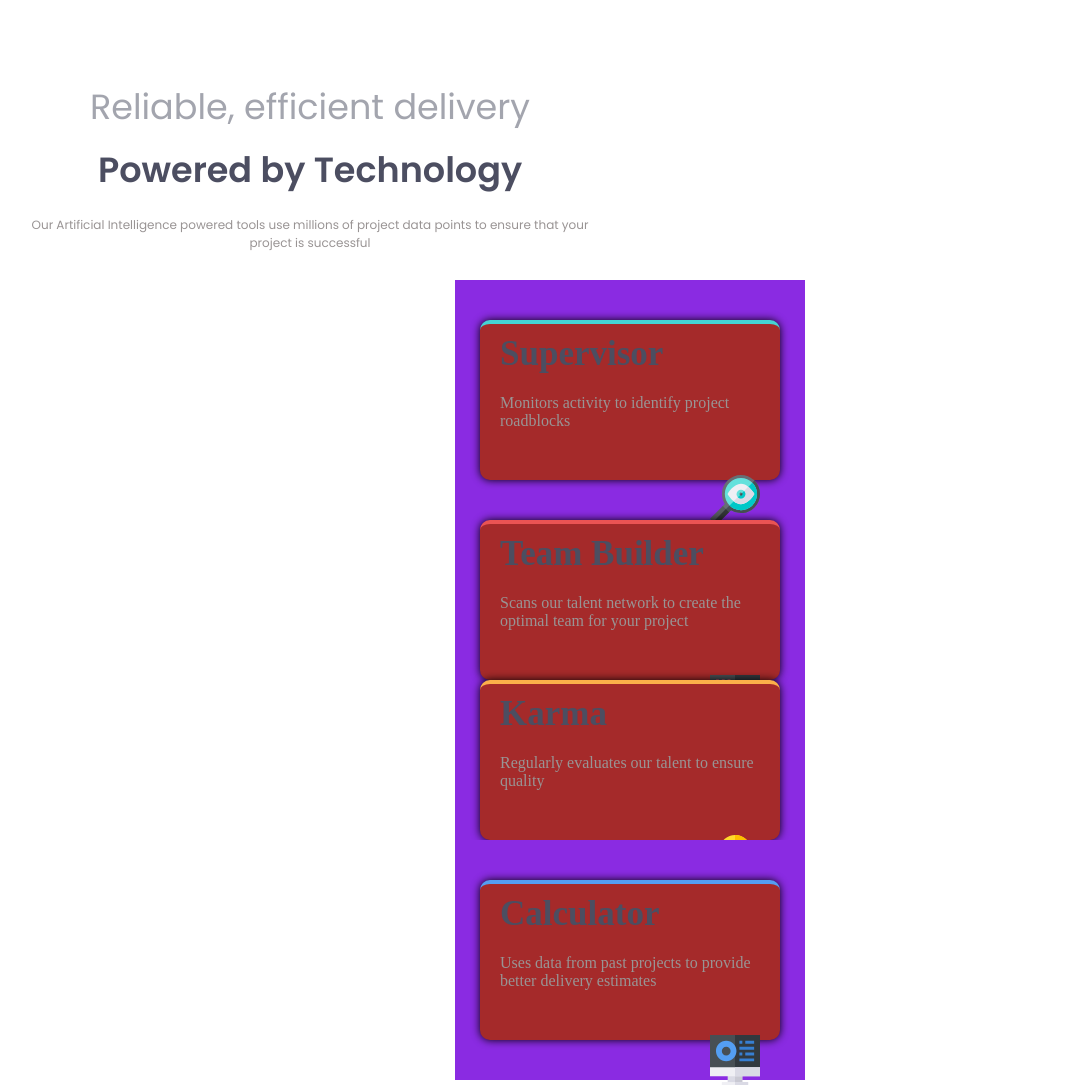
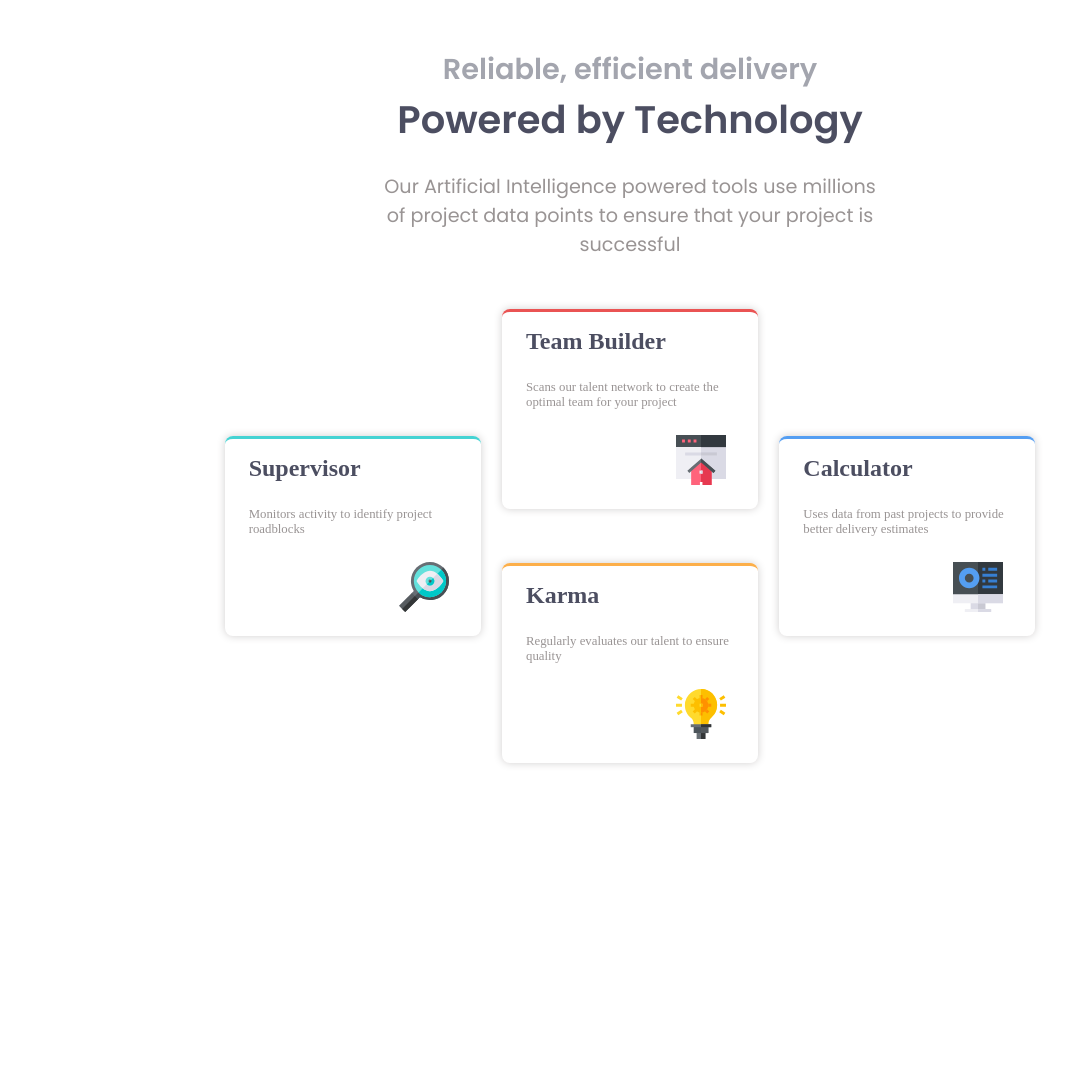
Before and after one commit to hirszaki/Four-card-feature-section, a plain HTML site: page index.html in a window 1280 px wide. Shown: the whole page, without its empty margins (10-1079 px from the left). After the commit the page ends 816 px from the top, so only its background shows below. Drawn offline with Linux system fonts and the light colour scheme.

Commit message:
zmieniona semantyka oraz naniesione nowe style

```diff
--- a/css/style.css
+++ b/css/style.css
@@ -4,131 +4,141 @@
 	padding: 0;
 }
 
-.tittle {
+header {
+	height: 15vh;
+	width: 50vw;
+	margin: 3rem auto;
 	text-align: center;
 	font-family: 'Poppins', sans-serif;
-    font-size: 12px;
+	font-size: 0.6rem;
 }
 
 h1 {
-    margin: 10px 20px;
 	color: hsl(234, 12%, 34%);
 }
 
 h2 {
-    margin-top: 80px;
-    color:hsl(229, 6%, 66%);
+	color: hsl(229, 6%, 66%);
 }
 
 p {
-    margin: 20px 20px;
+	margin-top: 1rem;
 	color: hsl(0, 2%, 59%);
 }
-
 main {
-    height: 100vh;
+	margin: 0 auto;
 	display: flex;
 	flex-direction: column;
 	justify-content: center;
 	align-items: center;
 }
-
-.aisle {
-    width: 350px;
-    height: 30vh;
+section {
+	width: 80vw;
+	height: 20vh;
+	display: flex;
+	justify-content: center;
+	align-items: center;
+}
+.center {
+	height: 40vh;
 	display: flex;
 	flex-direction: column;
+	justify-content: space-around;
+}
+.box {
+	width: 50vw;
+	height: 18vh;
+	display: flex;
+	flex-direction: column;
+	justify-content: space-between;
+	border: 0.3rem;
+	box-shadow: 0 0 0.5em rgb(209, 207, 207);
+	border-top: 0.2rem solid;
+	border-radius: 0.5rem;
+}
+
+.box h1 {
+	font-size: 0.8rem;
+	text-align: left;
+	margin-left: 1rem;
+	margin-top: 0.8rem;
+}
+
+.box p {
+	font-size: 0.8rem;
+	margin: 0.2rem 1rem;
+}
+
+img {
+	width: 30px;
+	align-self: flex-end;
+	margin-bottom: 0.5rem;
+	margin-right: 1.5rem;
+}
+.one {
+	border-top-color: hsl(180, 62%, 55%);
+}
+
+.two {
+	border-top-color: hsl(0, 78%, 62%);
+}
+.three {
+	border-top-color: hsl(34, 97%, 64%);
+}
+.four {
+	border-top-color: hsl(212, 86%, 64%);
+}
+
+@media only screen and (min-width: 992px) {
+	header {
+		height: 20vh;
+		width: 65vw;
+		font-size: 1.2rem;
+	}
+
+	p {
+		margin: 1.5rem 10rem;
+	}
+
+	main {
+		width: 65vw;
+		display: flex;
+		flex-direction: row;
+	}
+
+	section {
+		width: 30vw;
+		height: 60vh;
+		display: flex;
 		justify-content: center;
-    align-items: center;
-    background-color: blueviolet;
 	}
 
 	.center {
-    height: 40vh;
+		height: 70vh;
+		display: flex;
+		flex-direction: column;
+		justify-content: space-evenly;
+	}
+
+	.box {
+		width: 20vw;
+		height: 25vh;
+	}
+
+	.box h1 {
+		font-size: 1.5rem;
+		margin-left: 1.5rem;
+		margin-top: 1rem;
+	}
+
+	.box p {
+		margin: 0.5rem 1.5rem;
 	}
 
 	img {
-    margin-top: 25px;
-    margin-left: 230px;
 		width: 50px;
+		align-self: flex-end;
+		margin-bottom: 1.5rem;
+		margin-right: 2rem;
 	}
-
-
-
-.box-1, .box-2, .box-3, .box-4 {
-    width: 300px;
-    height: 20vh;
-    border: 3px;
-    box-shadow: 0 0 0.5em black;
-    border-top:4px solid;
-    border-radius: 10px;
-    background-color: brown;
 }
-
-.box h1 {
-    text-align: left;
-    margin-left: 30px;
-    margin-top: 20px;
-}
-
-.box p {
-    font-size: 10px;
-    margin-left: 30px;
-    color: hsl(0, 2%, 59%);
-}
-
-.box-1 {
-    border-top-color: hsl(180, 62%, 55%);
-}
-
-.box-2 {
-    border-top-color: hsl(0, 78%, 62%);
-}
-.box-3 {
-    border-top-color: hsl(34, 97%, 64%);
-}
-.box-4 {
-    border-top-color: hsl(212, 86%, 64%);
-}
-
-@media (min-width:992px) {
-    main {
-        max-width: 1440px;
-        height: 100vh;
-    }
-    .tittle {
-        width: 50vw;
-        height: 200px;
-    }
-
-    h1 {
-        font-size: 35px;
-        font-weight: 600;
-    }
-
-    h2{
-        font-size: 35px;
-        font-weight:lighter;
-    }
-   .box1 {
-       position: absolute;
-       left: 230px;
-       top: 400px;
-   }
-   .box2 {
-       position: absolute;
-       top:280px;
-       left: 560px;
-   }
-   .box3 {
-       position: absolute;
-       top: 520px;
-       left: 560px;
-   }
-   .box4 {
-       position: absolute;
-       right: 230px;
-       top: 400px;
-   }
-
-}
--- a/index.html
+++ b/index.html
@@ -1,39 +1,60 @@
 <!DOCTYPE html>
 <html lang="en">
 	<head>
-    <meta charset="UTF-8">
-    <meta http-equiv="X-UA-Compatible" content="IE=edge">
-    <meta name="viewport" content="width=device-width, initial-scale=1.0">
-    <link rel="preconnect" href="https://fonts.googleapis.com">
-    <link rel="preconnect" href="https://fonts.gstatic.com" crossorigin>
-    <link href="https://fonts.googleapis.com/css2?family=Poppins:ital,wght@0,400;0,600;1,200&display=swap" rel="stylesheet">
+		<meta charset="UTF-8" />
+		<meta http-equiv="X-UA-Compatible" content="IE=edge" />
+		<meta name="viewport" content="width=device-width, initial-scale=1.0" />
+		<link rel="preconnect" href="https://fonts.googleapis.com" />
+		<link rel="preconnect" href="https://fonts.gstatic.com" crossorigin />
+		<link
+			href="https://fonts.googleapis.com/css2?family=Poppins:ital,wght@0,400;0,600;1,200&display=swap"
+			rel="stylesheet"
+		/>
 		<link rel="stylesheet" href="./css/style.css" />
 		<title>Document</title>
 	</head>
 	<body>
-    <div class="tittle">
-    <h2>Reliable, efficient delivery</h2> <h1>Powered by Technology</h1> <p>Our Artificial Intelligence powered tools use millions of project data points to ensure that your project is successful</p>
+		<header>
+			<h2>Reliable, efficient delivery</h2>
+			<h1>Powered by Technology</h1>
+			<p>
+				Our Artificial Intelligence powered tools use millions of project data
+				points to ensure that your project is successful
+			</p>
+		</header>
+		<main>
+			<section class="left">
+				<div class="box one">
+					<h1>Supervisor</h1>
+					<p>Monitors activity to identify project roadblocks</p>
+					<img src="../img/icon-supervisor.svg" alt="magnifier" />
 				</div>
-    <main>
-    <div class="aisle left">
-        <div class="box-1">
-        <h1>Supervisor</h1><p>Monitors activity to identify project roadblocks</p>
-        <img src="../img/icon-supervisor.svg" alt="magnifier"></div>
+			</section>
+
+			<section class="center">
+				<div class="box two">
+					<h1>Team Builder</h1>
+					<p>
+						Scans our talent network to create the optimal team for your project
+					</p>
+					<img src="../img/icon-team-builder.svg" alt="home" />
 				</div>
+				<div class="box three">
+					<h1>Karma</h1>
+					<p>Regularly evaluates our talent to ensure quality</p>
+					<img src="../img/icon-karma.svg" alt="light bulb" />
+				</div>
+			</section>
 
-
-    <div class="aisle center">
-        <div class="box-2">
-        <h1>Team Builder</h1><p>Scans our talent network to create the optimal team for your project</p>
-        <img src="../img/icon-team-builder.svg" alt="home"></div>
-        <div class="box-3"><h1>Karma</h1><p>Regularly evaluates our talent to ensure quality</p>
-            <img src="../img/icon-karma.svg" alt="light bulb"></div>
+			<section class="right">
+				<div class="box four">
+					<h1>Calculator</h1>
+					<p>
+						Uses data from past projects to provide better delivery estimates
+					</p>
+					<img src="../img/icon-calculator.svg" alt="computer" />
 				</div>
-
-    <div class="aisle right">
-        <div class="box-4"><h1>Calculator</h1><p>Uses data from past projects to provide better delivery estimates</p>
-            <img src="../img/icon-calculator.svg" alt="computer"></div>
-    </div>
+			</section>
 		</main>
 	</body>
 </html>
```
Lines whose indentation alone changed are shown as unchanged.
